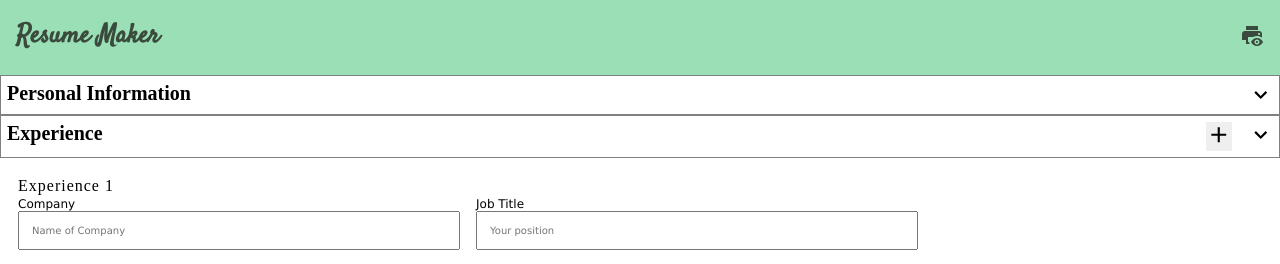
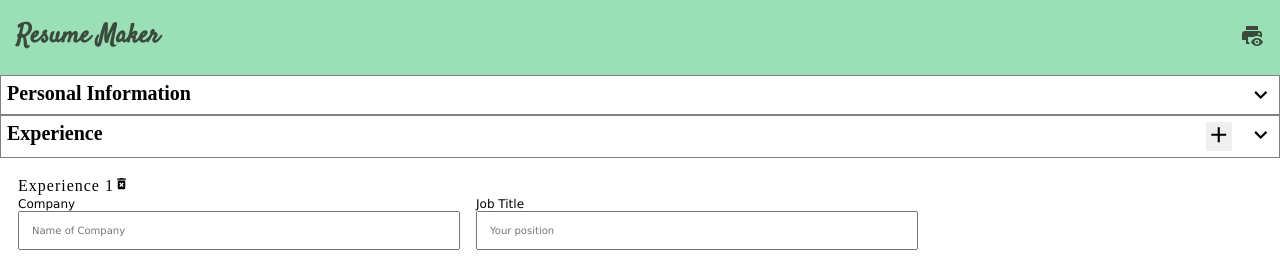
Before and after one commit to Viveyd/cv-maker, a React (Vite) app: page / in a window 1280 px wide. Both pictures are taken after a click on the link "Experience". Shown: the top 264 px of the page. Built offline with nearby package versions, Linux system fonts and the light colour scheme; a web font is replaced by a local one.

Commit message:
Add delete icon to fieldset legend of exp

```diff
--- a/src/Experience.jsx
+++ b/src/Experience.jsx
@@ -1,5 +1,7 @@
 import InputText from "./InputText";
 import DropdownAnchor from "./DropdownAnchor";
+import Icon from "@mdi/react";
+import { mdiDeleteForever } from "@mdi/js";
 
 export default function Experience({ data, updater, active, toggler }) {
   function addData(e) {
@@ -54,7 +56,11 @@ export default function Experience({ data, updater, active, toggler }) {
 function ExperienceFS({ data, index, updater }) {
   return (
     <fieldset>
-      <legend> Experience {index + 1} </legend>
+      <legend>
+        <span>Experience {index + 1}</span>
+        <Icon path={mdiDeleteForever} size={1} />
+      </legend>
+
       <InputText
         label="Company"
         value={data.company}
```
